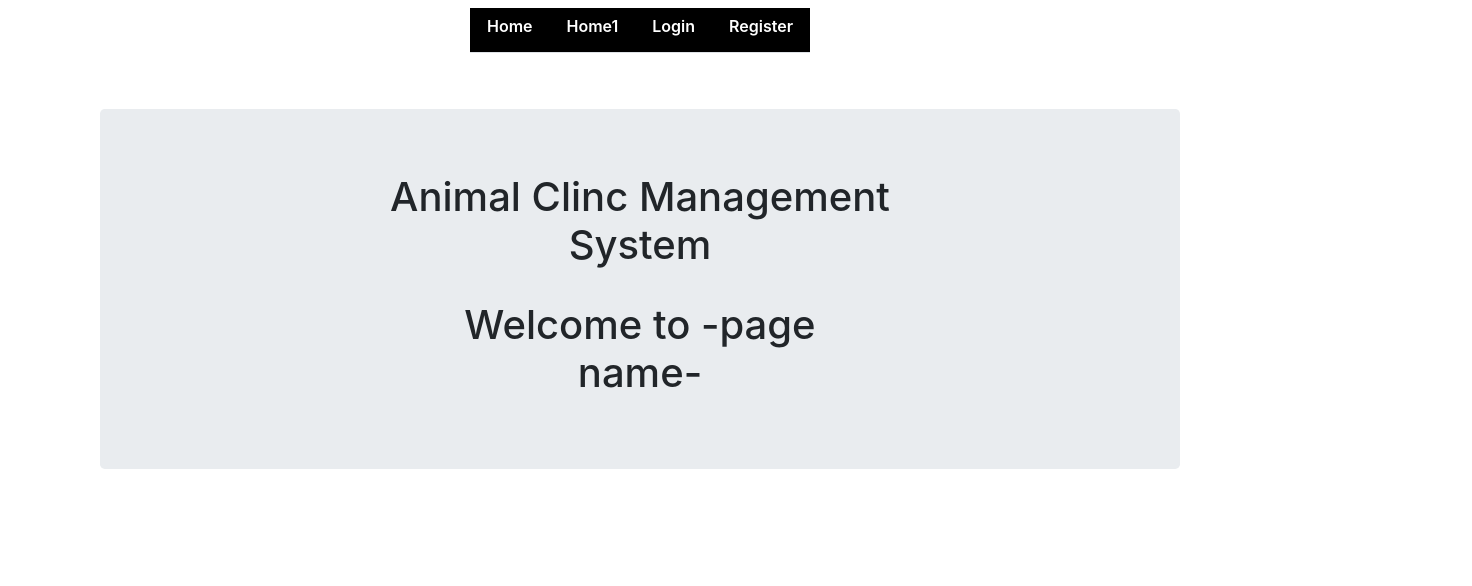
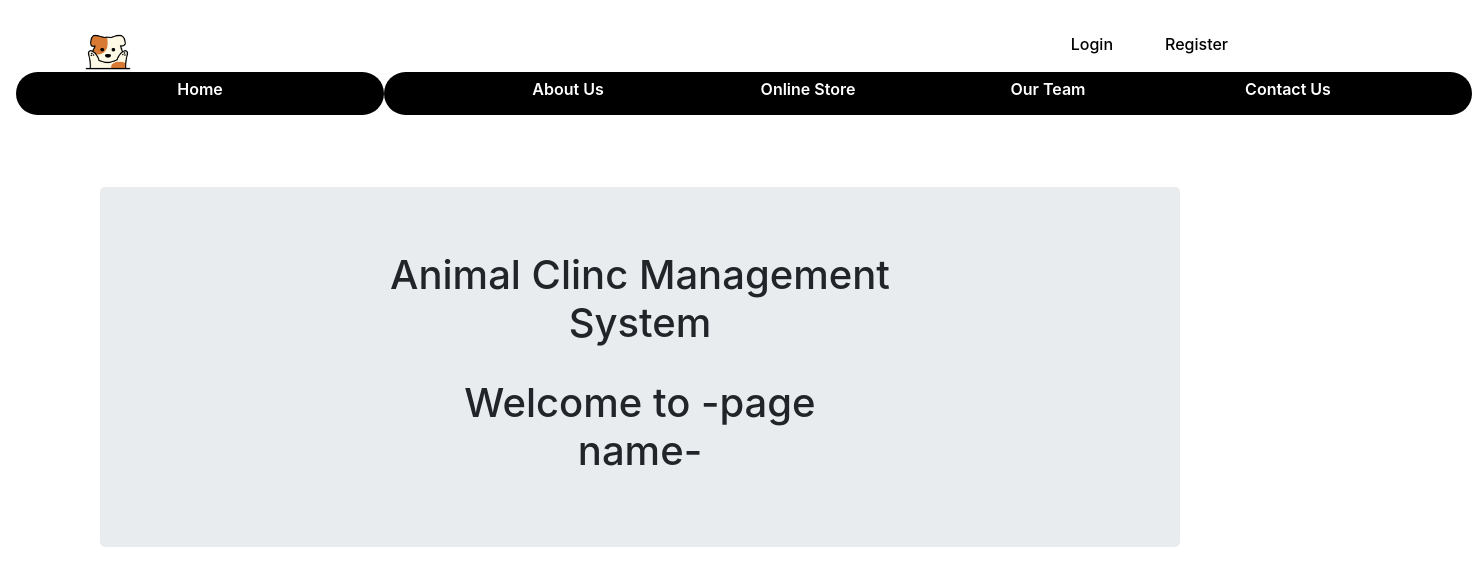
Before and after one commit to SLIITITP/ITP_WD_B03_G12, a React (Create React App) app in the folder Project1/myapp/: page / in a window 1280 px wide. Shown: the top 586 px of the page, 1472 px wide, since content can reach past the window. Built offline with nearby package versions, Linux system fonts and the light colour scheme.

Commit message:
navigationBar updated

```diff
--- a/Project1/myapp/src/App.js
+++ b/Project1/myapp/src/App.js
@@ -6,6 +6,8 @@ import Landing from './components/Landing'
 import Login from './components/Login'
 import Register from './components/Register';
 import Profile from './components/Profile'
+import Navbar2 from './components/NavigationClient';
+import Navbar3 from './components/NavigationAdmin'
 //import ServiceList from './Components/ServicesList'
 //import ServiceAdd from './Components/ServicesAdd'
 
@@ -15,6 +17,8 @@ class App extends Component {
     return(
         <div className='App'>
           <Navbar/>
+          <Navbar2/>
+          <Navbar3/>
           <div className='container'>
 
           <Routes >
--- a/Project1/myapp/src/components/CSS/navbar.css
+++ b/Project1/myapp/src/components/CSS/navbar.css
@@ -1,12 +1,77 @@
-.nav {
-    background-color: black;
+.app-logo {
+    height: 4.5em;
+    width: 4.5em;
+}
+
+
+
+h6 {
+    font-weight: 600;
+    color:white;
+}
+
+p {
+    font-weight: 500;
+    color: black;
+}
+
+.navigation1 {
+    height: 4em;
+}
+
+.nav-tabs1 {
+    display: flex;
+    flex: 1;
+}
+
+.nav-item1 {
+    list-style: none;
+    padding-right: 20px;
+}
+
+
+
+
+.navigation2 {
+
+    height: 3em;
+}
+
+.nav-tabs2 {
+    background-color:black;
+    border-radius: 2em;
+    display: flex;
+    padding-left: 4em;
+    padding-right: 4em;
+    margin-bottom: 0em;
+}
+
+.nav-item2 {
+    list-style: none;
+    width: 15em;
+    text-align: center;
 
 }
-h6 {
-    font-weight: 600;
-    color: white;
+
+
+.nav-tabs {
+    padding-left: 0em;
+
 }
 
-button {
-    background-color: yellowgreen;
+.nav-tabs3 {
+    background-color:rgb(193, 71, 91);
+    border-radius: 0.5em;
+    display: flex;
+    padding-left: 20px;
+    padding-right: 20px;
 }
+
+.nav-tabs4 {
+    margin-top: 0.2em;
+    padding-left: 20px;
+    padding-right: 20px;
+    border-radius: 0.5em;
+    background-color:rgb(193, 71, 91);
+    display: flex;
+}
--- a/Project1/myapp/src/components/Navigation.js
+++ b/Project1/myapp/src/components/Navigation.js
@@ -1,84 +1,72 @@
 import React, {Component} from "react";
-import {
-    Link,
-    useLocation,
-    useNavigate,
-    useParams,
-  } from "react-router-dom";
+import {Link} from "react-router-dom";
+import { withRouter } from "./withRouter";
 
 import '../components/CSS/navbar.css'
 
-  function withRouter(Component) {
-    function ComponentWithRouterProp(props) {
-      let location = useLocation();
-      let navigate = useNavigate();
-      let params = useParams();
-      return (
-        <Component
-          {...props}
-          router={{ location, navigate, params }}
-        />
-      );
-    }
-
-    return ComponentWithRouterProp;
-  }
 
 
 class Navbar extends Component {
 
     logOut(e){
         e.preventDefault()
+        alert(`Byeee`)
         localStorage.removeItem('usertoken');
-        this.props.history.push('/')
+        this.props.navigate(`/`)
     }
 
 
     render() {
         const loginRegLink = (
 
-            <div className="nav">
-
-           <ul className="nav nav-tabs">
-            <li className="nav-item">
-                    <Link to="/" className="nav-link">
-                        <h6>Home1</h6>
+                <div className="nav1">
+                    <ul className="nav-tabs1">
+                        <li className="nav-item1" >
+                            <Link to="/login" className="nav-link">
+                                <p>Login</p>
                             </Link>
                         </li>
 
-                <li className="nav-item">
-                    <Link to="/login" className="nav-link">
-                        <h6>Login</h6>
-                    </Link>
-                </li>
-
-                <li className="nav-item">
-                    <Link to="/register" className="nav-link">
-                        <h6>Register</h6>
+                        <li className="nav-item1" >
+                            <Link to="/register" className="nav-link" >
+                                <p>Register</p>
                             </Link>
                         </li>
                     </ul>
                 </div>
+
         )
 
         const userLink = (
-            <ul className="nav nav-tabs">
-                <li className="nav-item">
+            <div className="nav1">
+                <ul className="nav-tabs1">
+                    <li className="nav-item1">
                         <Link to="/profile" className="nav-link">
-                        <h6>Profile</h6>
+                            <p>Profile</p>
                         </Link>
                     </li>
 
-                <li className="nav-item">
-                    <Link to="/register" className="nav-link">
-                        <h6>Register</h6>
+
+                <li className="nav-item1">
+                    <Link onClick={this.logOut.bind(this)} className="nav-link">
+
+                        <p>LogOut</p>
                     </Link>
+
+
+
                 </li>
+
+
+
+
             </ul>
+           </div>
         )
 
         return (
-            <nav className="navbar navbar-expand-lg navbar-light rounded">
+            <div className="navigation1">
+            <nav className="navbar navbar-expand-lg ">
                 <button
                     className="navbar-toggler"
                     type="button"
@@ -90,21 +78,22 @@ class Navbar extends Component {
 
                         <span className="navbar-toggler-icon"></span>
                     </button>
-            <div className="collapse navbar-collapse justify-content-md-center" id="navbar1">
-                <ul className="nav nav-tabs">
-                    <li className="nav-item">
+            <div className="collapse navbar-collapse" id="navbar1">
+                <ul className="nav-tabs1">
+
                         <Link to ="/" className="nav-link">
-                            <h6>Home</h6>
+                            <img src="../img/appLogo.jpg" className="app-logo" alt="home"/>
                         </Link>
-                    </li>
+
                 </ul>
 
-                {localStorage.userToken ? userLink: loginRegLink}
+                {localStorage.usertoken ? userLink: loginRegLink}
             </div>
 
 
 
             </nav>
+            </div>
         )
 
     }
--- /dev/null
+++ b/Project1/myapp/src/components/NavigationAdmin.js
@@ -0,0 +1,131 @@
+import React, {Component} from "react";
+import {Link} from "react-router-dom";
+import { withRouter } from "./withRouter";
+
+class Navbar3 extends Component {
+
+
+    render() {
+        const loginRegLink = (
+
+            <div className="nav2">
+
+             <ul className="nav-tabs2" >
+
+            </ul>
+            </div>
+        )
+
+        const userLink = (
+            <ul className="nav-tabs">
+                <ul className="nav-tabs3">
+
+                    <li className="nav-item2" >
+                        <Link to="/regUser" className="nav-link" >
+                            <h6>Registered Users</h6>
+                        </Link>
+                    </li>
+
+                    <li className="nav-item2" >
+                        <Link to="/employers" className="nav-link" >
+                            <h6>Our Employers</h6>
+                        </Link>
+                    </li>
+
+                    <li className="nav-item2" >
+                        <Link to="/admissions" className="nav-link">
+                            <h6>Admissions</h6>
+                        </Link>
+                    </li>
+
+
+                    <li className="nav-item2" >
+                        <Link to="/medicalrecords" className="nav-link" >
+                            <h6>Medical Records</h6>
+                        </Link>
+                    </li>
+
+                    <li className="nav-item2" >
+                        <Link to="/appointments" className="nav-link" >
+                            <h6>Appointments</h6>
+                        </Link>
+                    </li>
+
+
+                </ul>
+
+                <ul className="nav-tabs4">
+
+                    <li className="nav-item2" >
+                        <Link to="/store" className="nav-link" >
+                            <h6>Online Store</h6>
+                        </Link>
+                    </li>
+
+                    <li className="nav-item2" >
+                        <Link to="/orders" className="nav-link">
+                            <h6>Online Orders</h6>
+                        </Link>
+                    </li>
+
+                    <li className="nav-item2" >
+                        <Link to="/onlinepayments" className="nav-link" >
+                            <h6>Online Payments</h6>
+                        </Link>
+                    </li>
+
+                    <li className="nav-item2" >
+                        <Link to="/invoice" className="nav-link" >
+                            <h6>Invoice</h6>
+                        </Link>
+                    </li>
+
+                    <li className="nav-item2" >
+                        <Link to="/dashboard" className="nav-link" >
+                            <h6>Dashboard</h6>
+                        </Link>
+                    </li>
+
+
+                </ul>
+
+        </ul>
+
+
+
+
+        )
+
+
+
+
+        return (
+
+            <nav className="navbar navbar-expand-lg navbar-light rounded">
+                <button
+                    className="navbar-toggler"
+                    type="button"
+                    data-toggle="collapse"
+                    data-target="#navbar1"
+                    aria-controls="navbar1"
+                    aria-expanded="false"
+                    aria-label="Toggle navigation">
+
+                    <span className="navbar-toggler-icon"></span>
+                    </button>
+            <div className="navbar-collapse justify-content-md-center" id="navbar1">
+
+
+                {localStorage.usertoken ? userLink: loginRegLink}
+            </div>
+
+
+
+            </nav>
+
+        )
+
+    }
+}
+
+export default withRouter(Navbar3);
--- /dev/null
+++ b/Project1/myapp/src/components/NavigationClient.js
@@ -0,0 +1,116 @@
+import React, {Component} from "react";
+import {Link} from "react-router-dom";
+import { withRouter } from "./withRouter";
+
+import '../components/CSS/navbar.css'
+
+class Navbar2 extends Component {
+
+
+    render() {
+        const loginRegLink = (
+
+            <div className="nav2">
+
+             <ul className="nav-tabs2" >
+
+             <li className="nav-item2" >
+                    <Link to="/about" className="nav-link" >
+                        <h6>About Us</h6>
+                    </Link>
+                </li>
+
+
+                <li className="nav-item2" >
+                    <Link to="/store" className="nav-link">
+                        <h6>Online Store</h6>
+                    </Link>
+                </li>
+
+                <li className="nav-item2" >
+                    <Link to="/appointments" className="nav-link" >
+                        <h6>Our Team</h6>
+                    </Link>
+                </li>
+
+                <li className="nav-item2" >
+                    <Link to="/contact" className="nav-link" >
+                        <h6>Contact Us</h6>
+                    </Link>
+                </li>
+
+            </ul>
+            </div>
+        )
+
+        const userLink = (
+            <ul className="nav-tabs2">
+
+                <li className="nav-item2" >
+                    <Link to="/about" className="nav-link" >
+                        <h6>About Us</h6>
+                    </Link>
+                </li>
+
+                <li className="nav-item2" >
+                    <Link to="/store" className="nav-link">
+                        <h6>Online Store</h6>
+                    </Link>
+                </li>
+
+                <li className="nav-item2" >
+                    <Link to="/appointments" className="nav-link" >
+                        <h6>Appointments</h6>
+                    </Link>
+                </li>
+
+                <li className="nav-item2" >
+                    <Link to="/contact" className="nav-link" >
+                        <h6>Contact Us</h6>
+                    </Link>
+                </li>
+
+            </ul>
+
+
+
+
+
+        )
+
+        return (
+
+            <nav className="navbar navbar-expand-lg navbar-light rounded">
+                <button
+                    className="navbar-toggler"
+                    type="button"
+                    data-toggle="collapse"
+                    data-target="#navbar1"
+                    aria-controls="navbar1"
+                    aria-expanded="false"
+                    aria-label="Toggle navigation">
+
+                        <span className="navbar-toggler-icon"></span>
+                    </button>
+            <div className="collapse navbar-collapse justify-content-md-center" id="navbar1">
+                <ul className="nav-tabs2">
+                    <li className="nav-item2">
+                        <Link to ="/" className="nav-link">
+                            <h6>Home</h6>
+                        </Link>
+                    </li>
+                </ul>
+
+                {localStorage.usertoken ? userLink: loginRegLink}
+            </div>
+
+
+
+            </nav>
+
+        )
+
+    }
+}
+
+export default withRouter(Navbar2);
```
Also changed, not shown: Project1/myapp/src/components/Login.js (+11 -10 lines), Project1/myapp/public/img/appLogo.jpg (added), 1 other file (tests, documents, lock files or other folders). Lines whose indentation alone changed are shown as unchanged.
